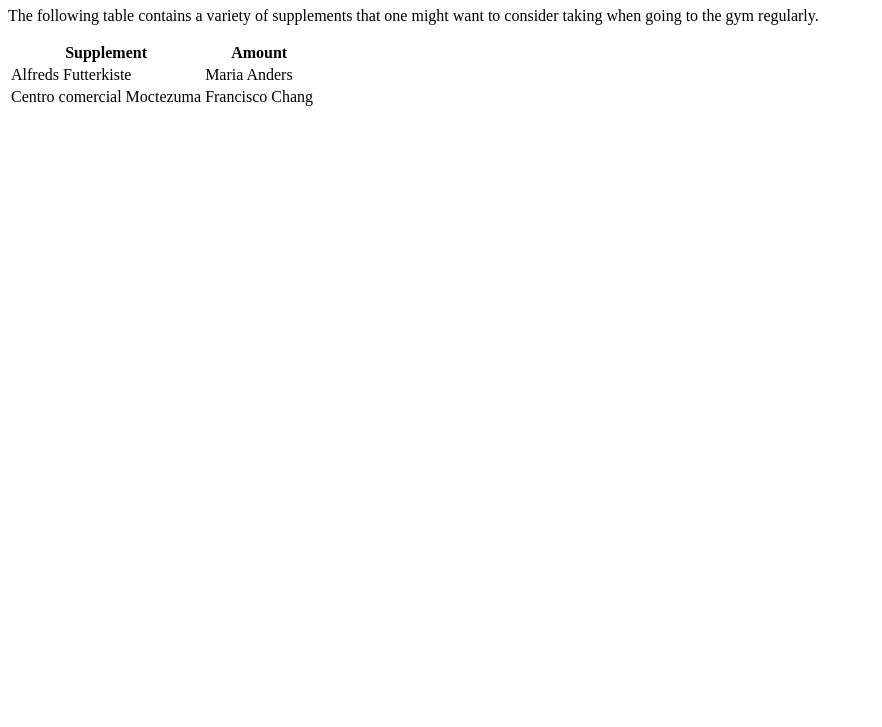
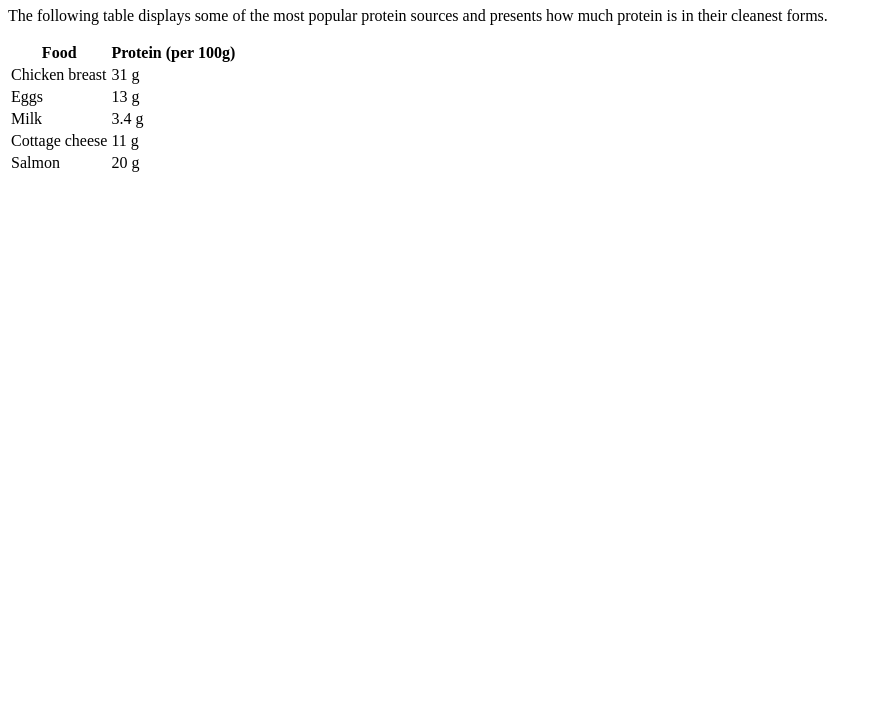
Before and after one commit to 0raiko0/0raiko0.github.io, a plain HTML site: page index.html in a window 1280 px wide. Shown: the part 73-800 px from the top of the page, without its empty margins (0-882 px from the left). Drawn offline with Linux system fonts and the light colour scheme.

Commit message:
Update index.html

```diff
--- a/index.html
+++ b/index.html
@@ -2,21 +2,33 @@
 <html>
 <body>
 
-<h1>Dietary supplements</h1>
-<p>The following table contains a variety of supplements that one might want to consider taking when going to the gym regularly.</p>
+<h1>Protein in foods</h1>
+<p>The following table displays some of the most popular protein sources and presents how much protein is in their cleanest forms.</p>
 
 <table>
   <tr>
-    <th>Supplement</th>
-    <th>Amount</th>
+    <th>Food</th>
+    <th>Protein (per 100g)</th>
   </tr>
   <tr>
-    <td>Alfreds Futterkiste</td>
-    <td>Maria Anders</td>
+    <td>Chicken breast</td>
+    <td>31 g</td>
   </tr>
   <tr>
-    <td>Centro comercial Moctezuma</td>
-    <td>Francisco Chang</td>
+    <td>Eggs</td>
+    <td>13 g</td>
+  </tr>
+  <tr>
+    <td>Milk</td>
+    <td>3.4 g</td>
+  </tr>
+  <tr>
+    <td>Cottage cheese</td>
+    <td>11 g</td>
+  </tr>
+  <tr>
+    <td>Salmon</td>
+    <td>20 g</td>
   </tr>
 </table>
 
```
